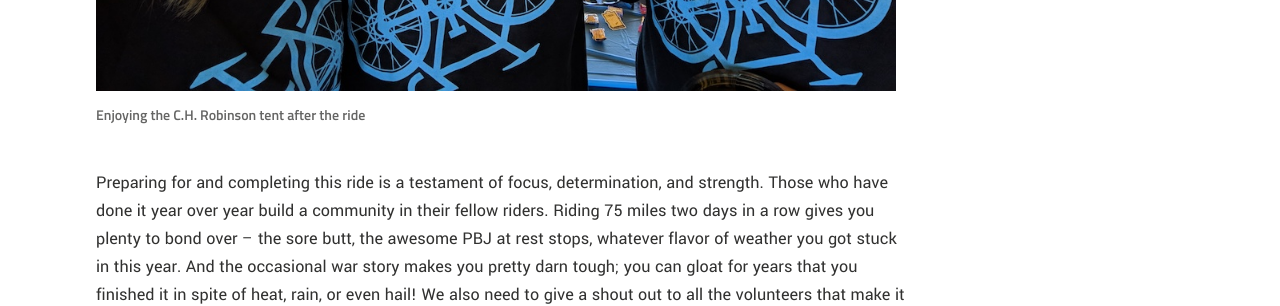
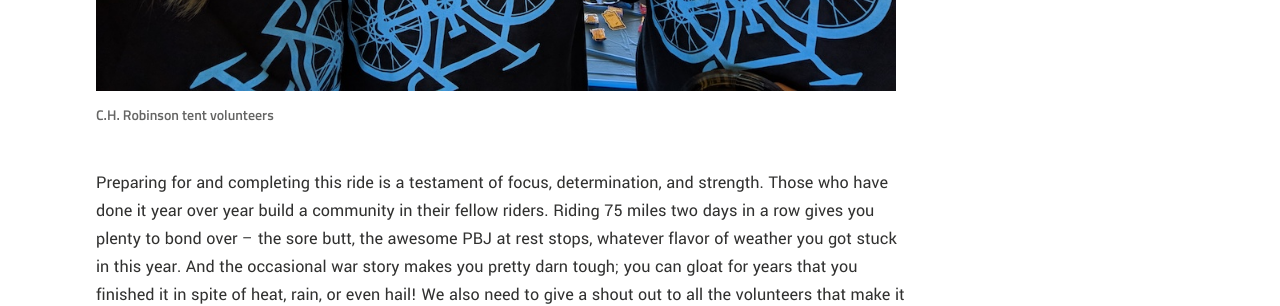
Before and after one commit to ch-robinson/ch-robinson.github.com, a Jekyll site: the page built from _posts/2018-08-15-ride-for-a-cause.md, in a window 1280 px wide and 900 px high, scrolled down 2570 px. Shown: the part 156-462 px from the top of the window. Built offline with Jekyll 4.4.1, drawn with Linux system fonts in a browser that asks for light colours.

Commit message:
Edit figure caption

```diff
--- a/_posts/2018-08-15-ride-for-a-cause.md
+++ b/_posts/2018-08-15-ride-for-a-cause.md
@@ -43,8 +43,8 @@ As members of the Robinson Captains Crew, the three of us get to help other new
 Robinson's team supported 162 riders last month -- all of them employees, friends, and family. Collectively, Team Robinson raised $178,885 for the Multiple Sclerosis Society. Robinson has been the local Minnesota ride's title sponsor for 9 years, showing their dedication to the cause. Rider and corporate donations fund research, support families coping with MS with in-home services, counseling, and even scholarships for kids whose parents are fighting the disease.
 
 <figure>
-	<img src="{{site.url}}{{site.baseurl}}/images/posts/2018/ms150-selfie.jpg" alt="Selfie at the CHR tent" aria-label="Three people taking a selfie in the CHR tent">
-	<figcaption>Enjoying the C.H. Robinson tent after the ride</figcaption>
+	<img src="{{site.url}}{{site.baseurl}}/images/posts/2018/ms150-selfie.jpg" alt="C.H. Robinson tent volunteers" aria-label="Three C.H. Robinson tent volunteers taking a selfie">
+	<figcaption>C.H. Robinson tent volunteers</figcaption>
 </figure>
 
 Preparing for and completing this ride is a testament of focus, determination, and strength. Those who have done it year over year build a community in their fellow riders. Riding 75 miles two days in a row gives you plenty to bond over – the sore butt, the awesome PBJ at rest stops, whatever flavor of weather you got stuck in this year. And the occasional war story makes you pretty darn tough; you can gloat for years that you finished it in spite of heat, rain, or even hail!
```
